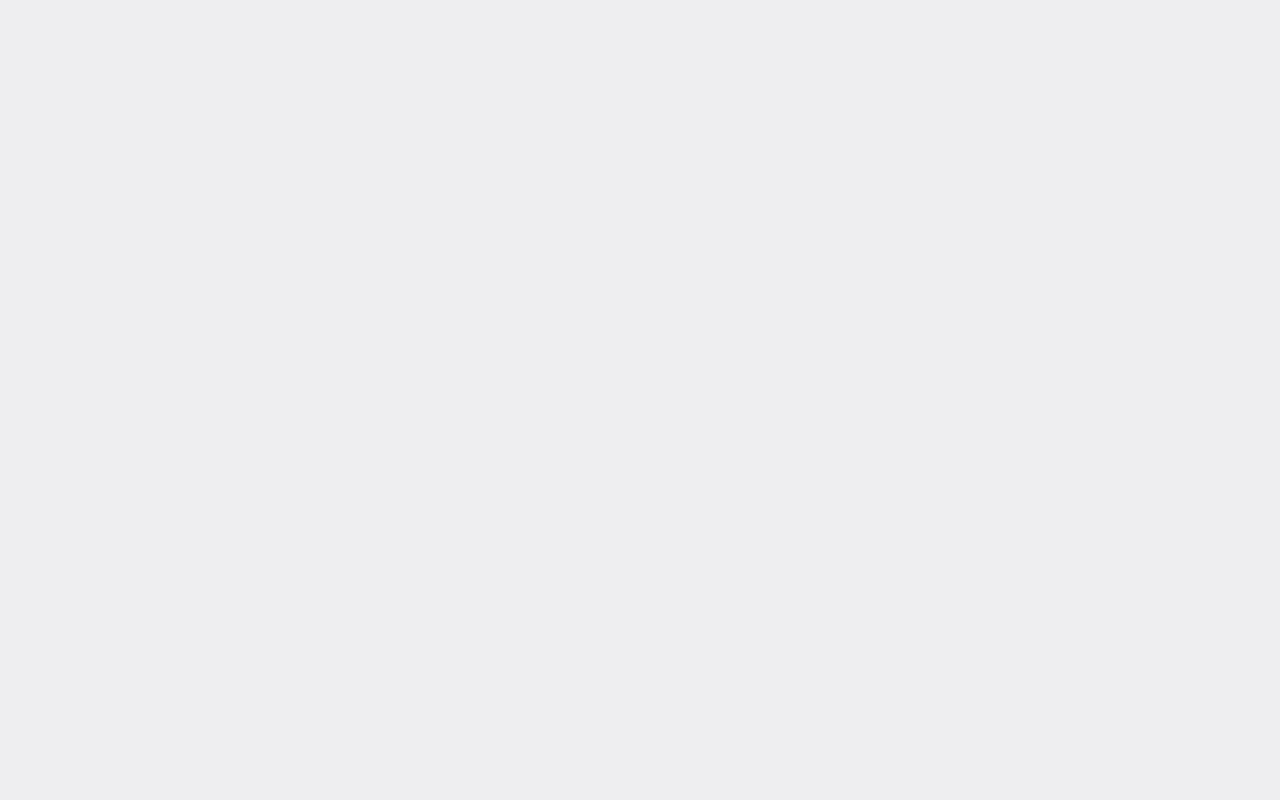
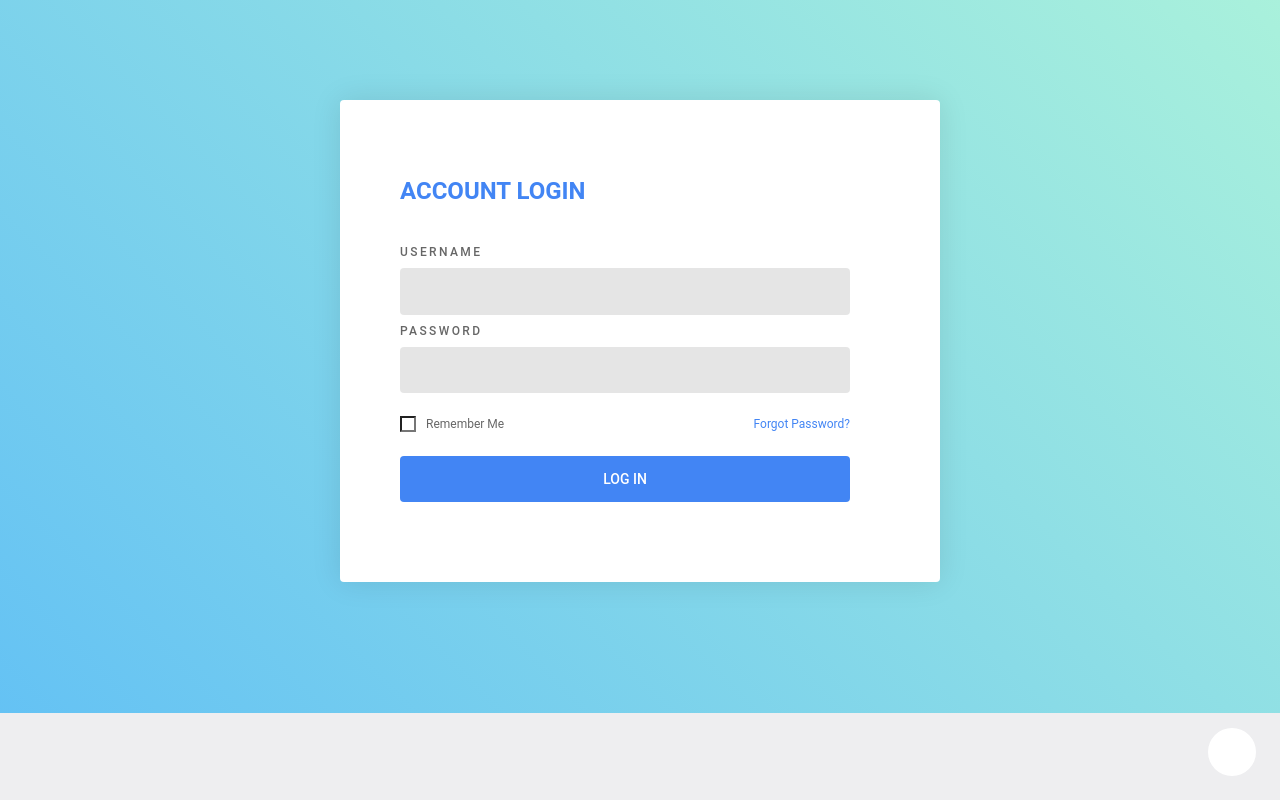
Before and after one commit to Amelit-q/Mango-UI, a React (Create React App) app: page / in a window 1280 px wide. Built offline with nearby package versions, Linux system fonts and the light colour scheme.

Commit message:
changed default route plus unused package was deleted

```diff
--- a/src/components/App/App.tsx
+++ b/src/components/App/App.tsx
@@ -1,25 +1,21 @@
-import React from "react"
+import * as React from "react"
 import {BrowserRouter, Route, Switch} from "react-router-dom"
 import {Registration} from "../../pages/Registration"
 import {Main} from "../../pages/Main"
 import {Verification} from "../../pages/Verification"
 import {LoginForm} from "../LoginForm/LoginForm"
 
-
 export default function App() {
     return (
         <div className="App">
             <BrowserRouter>
                 <Switch>
-                    <Route exact path="/main" component={Main} />
+                    <Route exact path="/" component={Main} />
                     <Route exact path="/registration" component={Registration} />
                     <Route exact path="/verification" component={Verification} />
-                    {/*TODO: DELETE LOGIN TEST COMP TASK */}
                     <Route exact path="/login-test" component={LoginForm} />
-
                 </Switch>
             </BrowserRouter>
-
         </div>
     )
 }
```
Also changed, not shown: package.json (+3 -4 lines), 1 other file (tests, documents, lock files or other folders).
